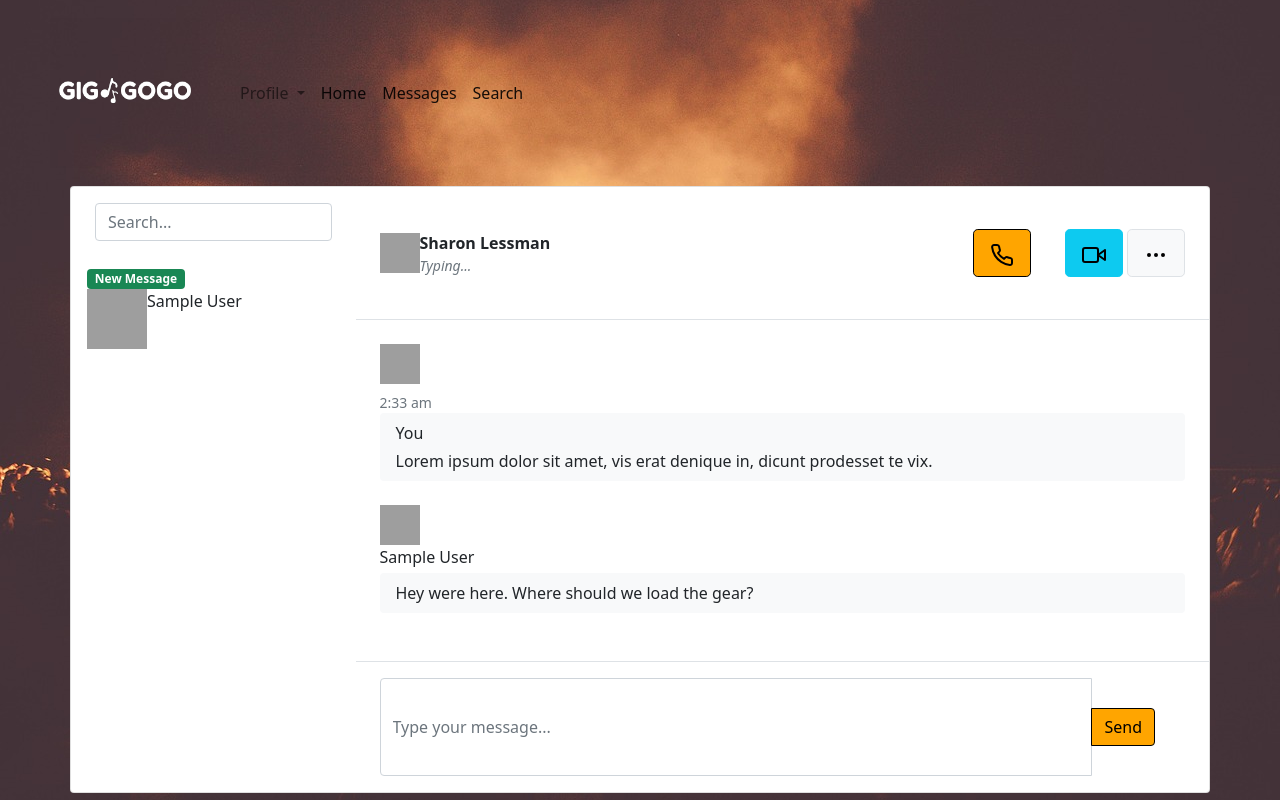
After one commit to emmahilldeveloper/Giggogo-Web-App, a Flask app: page /messages/1 in a window 1280 px wide. The commit adds this page. Run offline with Flask 2, Linux system fonts and the light colour scheme; the visitor is signed in with stand-in values (Sample User, id 1); data comes from the database, SQL or seed files in the repository; parts of the project's set-up code (start-up, migrations or seed data) failed here and were passed over; some libraries are stand-ins or nearby versions; grey boxes are pictures that could not be loaded.

Commit message:
Bootstrap messaging configuration up. Messaging tab works. Message table in database.

```diff
--- a/crud.py
+++ b/crud.py
@@ -1,7 +1,7 @@
 """CRUD operations for Giggogo app."""
 
 from re import A
-from model import User, Genre, Band, Venue, Gig, Band_Genre, Venue_Genre, connect_to_db, db
+from model import User, Genre, Band, Venue, Gig, Band_Genre, Venue_Genre, Message, connect_to_db, db
 
 ####### Functions to seed Giggogo database. #####################################################################################
 
@@ -184,6 +184,24 @@ def all_gigs_by_venue(venue_id):
 
     return Gig.query.filter(Gig.venue_id == venue_id).all()
 
+####### Functions for Messaging Page #################################################################################################
+
+def create_message(message_id, venue_id, band_id, message_text):
+    """Create and return a new user."""
+    message = Message(message_id = message_id, venue_id = venue_id,
+                        band_id = band_id, message_text = message_text)
+    return message
+
+def all_messages_between_gig_parties(band_id, venue_id):
+    """Returns all messages from band to venue."""
+
+    return Message.query.filter(Message.band_id == band_id, Message.venue_id == venue_id).all()
+
+def all_messages_between_band_members(band_id):
+    """Returns all messages between badn members."""
+
+    return Message.query.filter(Message.band_id == band_id).all()
+
 if __name__ == '__main__':
     from server import app
     connect_to_db(app)
--- a/server.py
+++ b/server.py
@@ -640,7 +640,20 @@ def band_book_venue(venue_id):
 
 ####### Message Page #############################################################################################################
 
+@app.route("/messages/<user_id>")
+def messages(user_id):
+    """Shows user's messaging page."""
 
+    #If the user has logged in and their cookies are saved, get all their data
+    if "user_id" in session:
+        user_id = session["user_id"]
+        user_info = crud.all_user_info_specific(user_id)
+
+    #Kick them back to the homepage
+    else:
+        return redirect("/")
+
+    return render_template("messages.html", user_info = user_info)
 
 
 if __name__ == "__main__":
--- /dev/null
+++ b/templates/messages.html
@@ -0,0 +1,91 @@
+{% extends 'base.html' %}
+{% block title %} Edit User {% endblock %}
+{% block body %}
+{% include 'navbar.html' %}
+
+<img src="/static/media/audience.jpg" id="background-photo">
+
+<main class="content">
+    <div class="container p-0">
+        <div class="card">
+            <div class="row g-0">
+                <div class="col-12 col-lg-5 col-xl-3 border-right">
+
+                    <div class="px-4 d-none d-md-block">
+                        <div class="d-flex align-items-center">
+                            <div class="flex-grow-1">
+                                <input type="text" class="form-control my-3" placeholder="Search...">
+                            </div>
+                        </div>
+                    </div>
+
+                    <a href="#" class="list-group-item list-group-item-action border-0">
+                        <div class="badge bg-success float-right">New Message</div>
+                        <div class="d-flex align-items-start">
+                            <img src="{{ user_info.profile_photo }}" class="square-circle mr-1" alt="{{ user_info.user_id}}" width="60" height="60">
+                            <div class="flex-grow-1 ml-3">
+                                {{ user_info.first_name }} {{ user_info.last_name }}
+							</div>
+						</div>
+					</a>
+                    <hr class="d-block d-lg-none mt-1 mb-0">
+				</div>
+				<div class="col-12 col-lg-7 col-xl-9">
+					<div class="py-2 px-4 border-bottom d-none d-lg-block">
+						<div class="d-flex align-items-center py-1">
+							<div class="position-relative">
+								<img src="https://bootdey.com/img/Content/avatar/avatar3.png" class="square mr-1" alt="Sharon Lessman" width="40" height="40">
+							</div>
+							<div class="flex-grow-1 pl-3">
+								<strong>Sharon Lessman</strong>
+								<div class="text-muted small"><em>Typing...</em></div>
+							</div>
+							<div>
+								<button class="btn btn-primary btn-lg mr-1 px-3"><svg xmlns="http://www.w3.org/2000/svg" width="24" height="24" viewBox="0 0 24 24" fill="none" stroke="currentColor" stroke-width="2" stroke-linecap="round" stroke-linejoin="round" class="feather feather-phone feather-lg"><path d="M22 16.92v3a2 2 0 0 1-2.18 2 19.79 19.79 0 0 1-8.63-3.07 19.5 19.5 0 0 1-6-6 19.79 19.79 0 0 1-3.07-8.67A2 2 0 0 1 4.11 2h3a2 2 0 0 1 2 1.72 12.84 12.84 0 0 0 .7 2.81 2 2 0 0 1-.45 2.11L8.09 9.91a16 16 0 0 0 6 6l1.27-1.27a2 2 0 0 1 2.11-.45 12.84 12.84 0 0 0 2.81.7A2 2 0 0 1 22 16.92z"></path></svg></button>
+								<button class="btn btn-info btn-lg mr-1 px-3 d-none d-md-inline-block"><svg xmlns="http://www.w3.org/2000/svg" width="24" height="24" viewBox="0 0 24 24" fill="none" stroke="currentColor" stroke-width="2" stroke-linecap="round" stroke-linejoin="round" class="feather feather-video feather-lg"><polygon points="23 7 16 12 23 17 23 7"></polygon><rect x="1" y="5" width="15" height="14" rx="2" ry="2"></rect></svg></button>
+								<button class="btn btn-light border btn-lg px-3"><svg xmlns="http://www.w3.org/2000/svg" width="24" height="24" viewBox="0 0 24 24" fill="none" stroke="currentColor" stroke-width="2" stroke-linecap="round" stroke-linejoin="round" class="feather feather-more-horizontal feather-lg"><circle cx="12" cy="12" r="1"></circle><circle cx="19" cy="12" r="1"></circle><circle cx="5" cy="12" r="1"></circle></svg></button>
+							</div>
+						</div>
+					</div>
+
+					<div class="position-relative">
+						<div class="chat-messages p-4">
+
+							<div class="chat-message-right pb-4">
+								<div>
+									<img src="https://bootdey.com/img/Content/avatar/avatar1.png" class="square mr-1" alt="Chris Wood" width="40" height="40">
+									<div class="text-muted small text-nowrap mt-2">2:33 am</div>
+								</div>
+								<div class="flex-shrink-1 bg-light rounded py-2 px-3 mr-3">
+									<div class="font-weight-bold mb-1">You</div>
+									Lorem ipsum dolor sit amet, vis erat denique in, dicunt prodesset te vix.
+								</div>
+							</div>
+
+							<div class="chat-message-left pb-4">
+								<div>
+									<img src="{{ user_info.profile_photo}}" class="square mr-1" alt="{{ user_info.user_id }}" width="40" height="40">
+									<div class="font-weight-bold mb-1"> {{ user_info.first_name }} {{ user_info.last_name }} </div>
+								</div>
+								<div class="flex-shrink-1 bg-light rounded py-2 px-3 ml-3">
+									Hey were here. Where should we load the gear?
+								</div>
+							</div>
+
+						</div>
+					</div>
+
+					<div class="flex-grow-0 py-3 px-4 border-top">
+						<div class="input-group">
+							<input type="text" class="form-control" placeholder="Type your message...">
+							<button class="btn btn-primary">Send</button>
+						</div>
+					</div>
+				</div>
+			</div>
+		</div>
+	</div>
+</main>
+
+
+{% endblock %}
--- a/templates/navbar.html
+++ b/templates/navbar.html
@@ -8,18 +8,19 @@
   <div class="collapse navbar-collapse" id="navbarNavAltMarkup">
     <div class="navbar-nav">
       <a class="nav-link dropdown-toggle" href="#" id="navbarDropdown" role="button" data-toggle="dropdown" aria-haspopup="true" aria-expanded="false">
-        My Profile
+        Profile
       </a>
       <div class="dropdown-menu" aria-labelledby="navbarDropdown">
-        <a class="nav-item nav-link active" href="/user/{{ user_info.user_id }}">My Profile</a>
+        <a class="nav-item nav-link active" href="/user/{{ user_info.user_id }}">Profile</a>
         <a class="nav-item nav-link active" href="/">Log Out</a>
       </div>
       {% if user_info.venue_id %}
-      <a class="nav-item nav-link active" href="/venuehome/{{ user_info.venue_id }}">My Home</a>
+      <a class="nav-item nav-link active" href="/venuehome/{{ user_info.venue_id }}">Home</a>
       {% else %}
-      <a class="nav-item nav-link active" href="/bandhome/{{ user_info.band_id }}">My Home</a>
+      <a class="nav-item nav-link active" href="/bandhome/{{ user_info.band_id }}">Home</a>
       {% endif %}
-      <a class="nav-item nav-link active" href="/search">Gig Search</a>
+      <a class="nav-item nav-link active" href="/messages/ {{ user_info.user_id }}">Messages</a>
+      <a class="nav-item nav-link active" href="/search">Search</a>
     </div>
   </div>
 </nav>
```
Also changed, not shown: model.py (+19 -0 lines).
